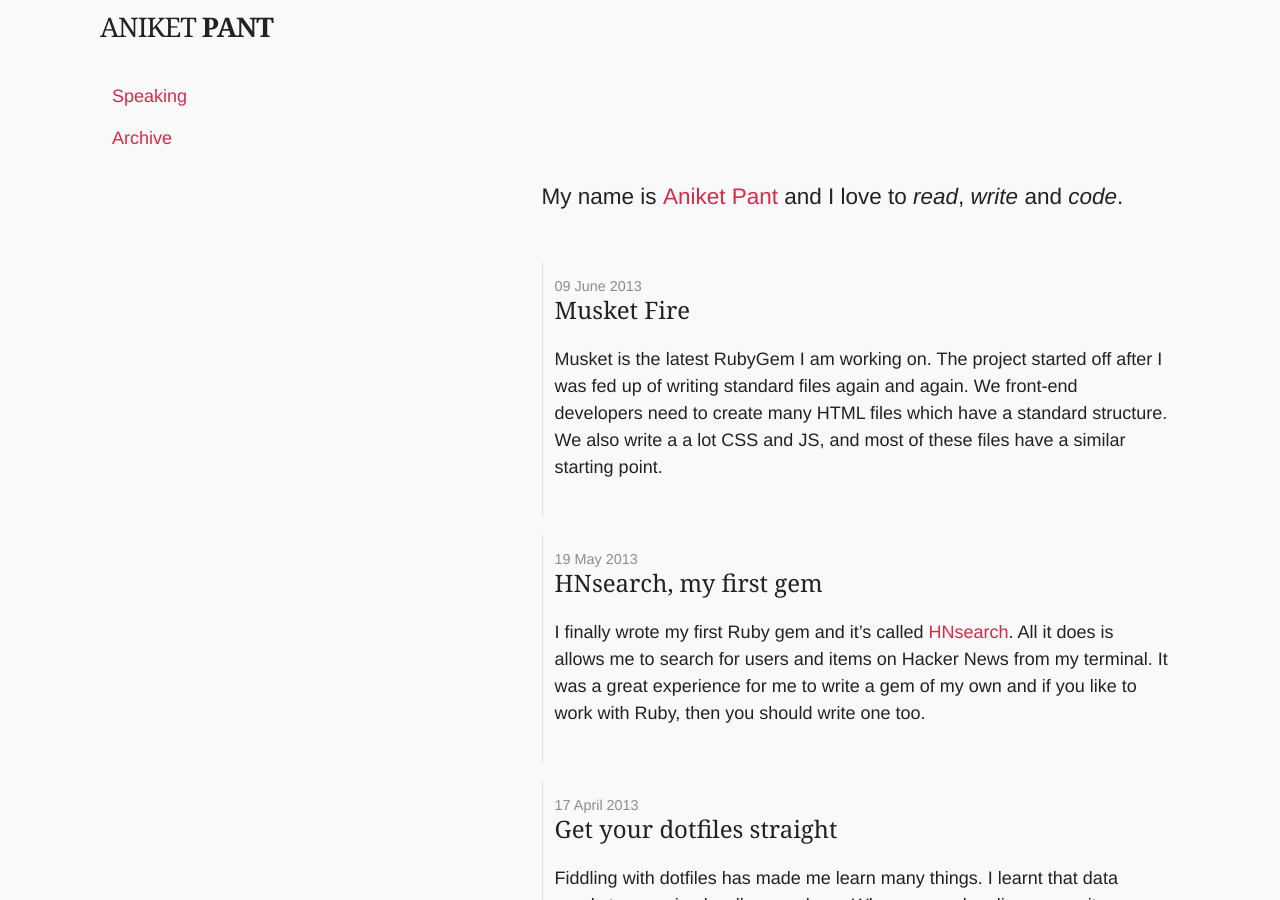
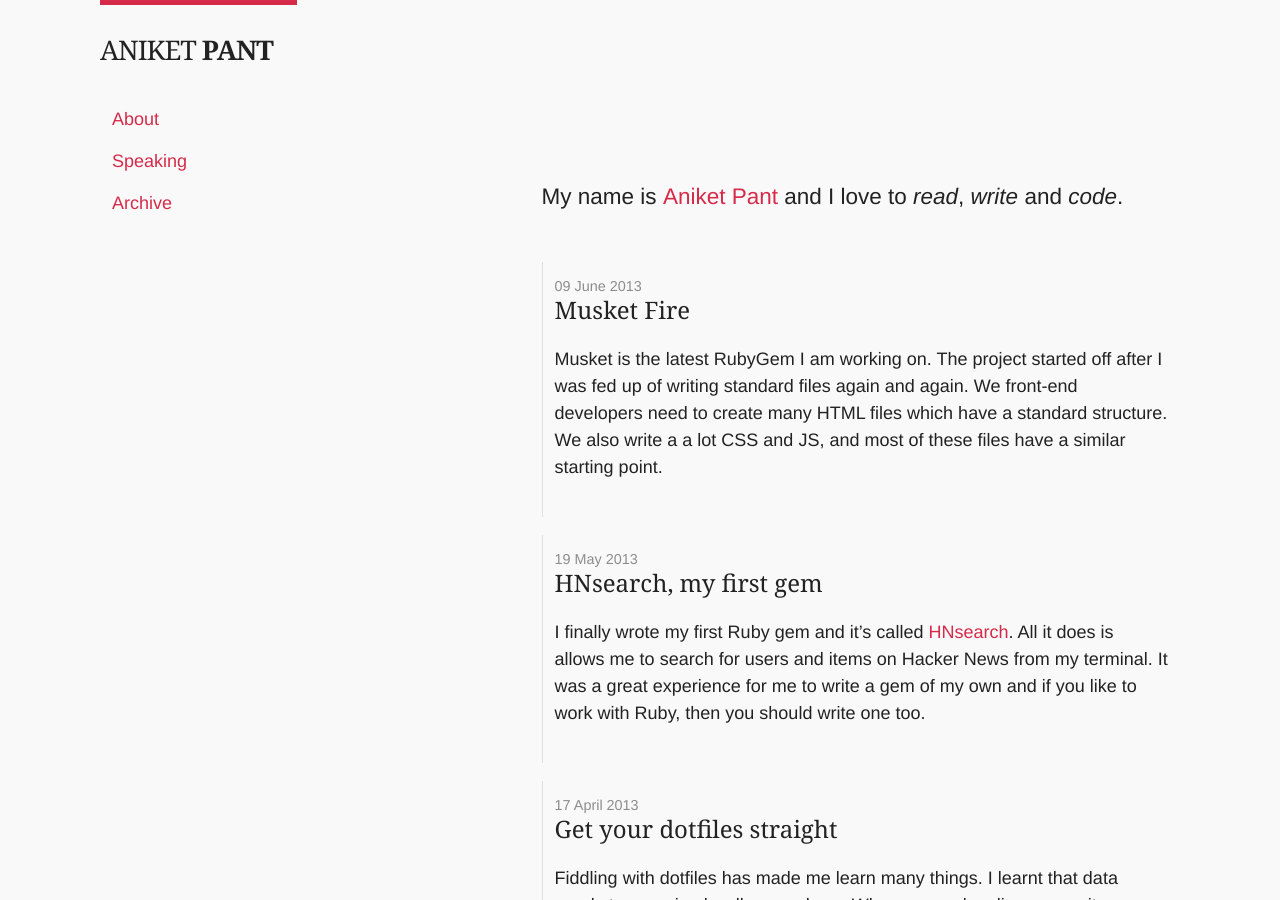
Before and after one commit to aniketpant/aniketpant.github.com, a Jekyll site: the page built from index.md, in a window 1280 px wide and 900 px high. Built offline with Jekyll 4.4.1, drawn with Linux system fonts in a browser that asks for light colours; Markdown is read by kramdown in place of the engine named in the settings; comment, search, counter and statistics services are not loaded.

Commit message:
Add hollow and link to base template

```diff
--- a/_layouts/base.html
+++ b/_layouts/base.html
@@ -54,10 +54,12 @@
   <div class="wrapper">
     <div class="grid">
       <header class="grid__item  one-fifth  palm-one-whole  header-container" role="banner">
+        <div class="hollow"></div>
         <h1><a href="/" rel="nofollow" class="brand"><span class="part--former weight--light">Aniket</span> <span class="part--latter  weight--semibold">Pant</span></a></h1>
         <nav>
           <ul class="nav  nav--stacked  nav--block">
-            <li><a href="/speaking">Speaking</a></li><!--
+            <li><a href="/about">About</a></li><!--
+            --><li><a href="/speaking">Speaking</a></li><!--
             --><li><a href="/archive">Archive</a></li>
           </ul>
         </nav>
```
